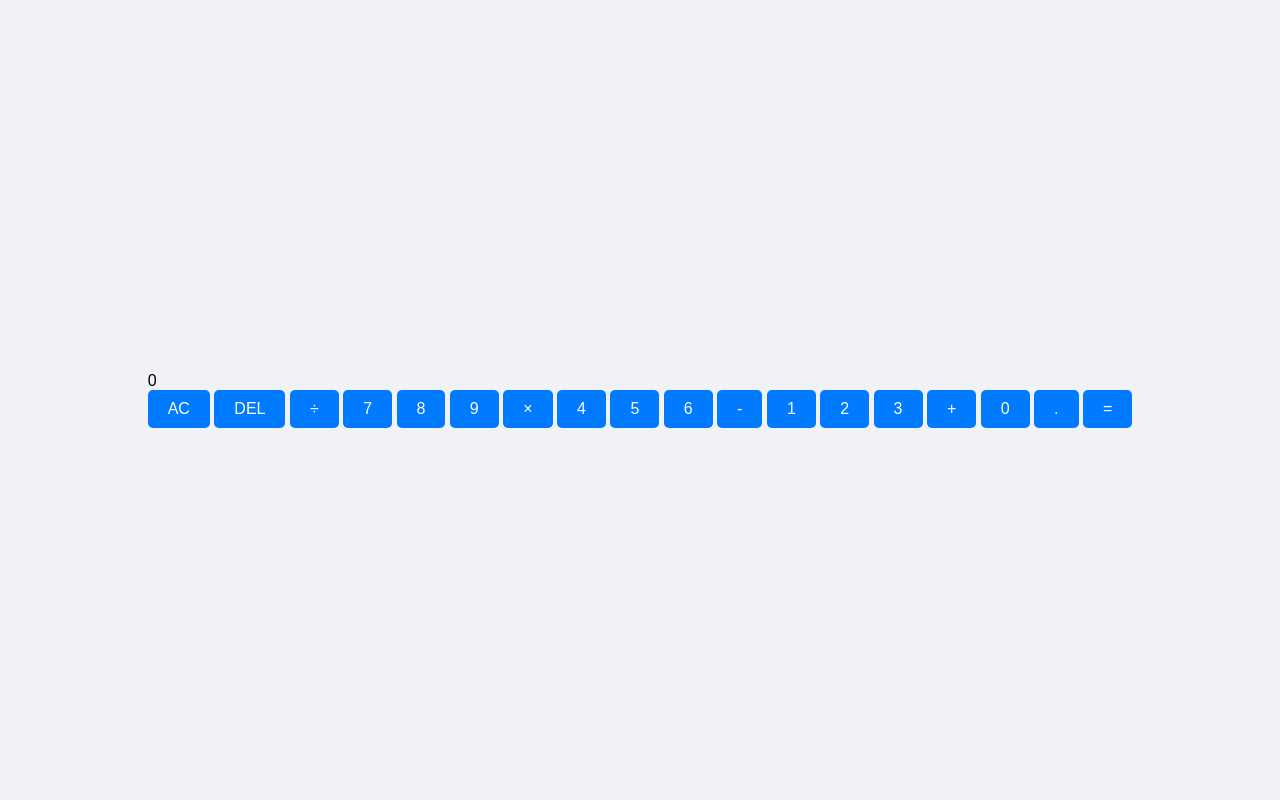
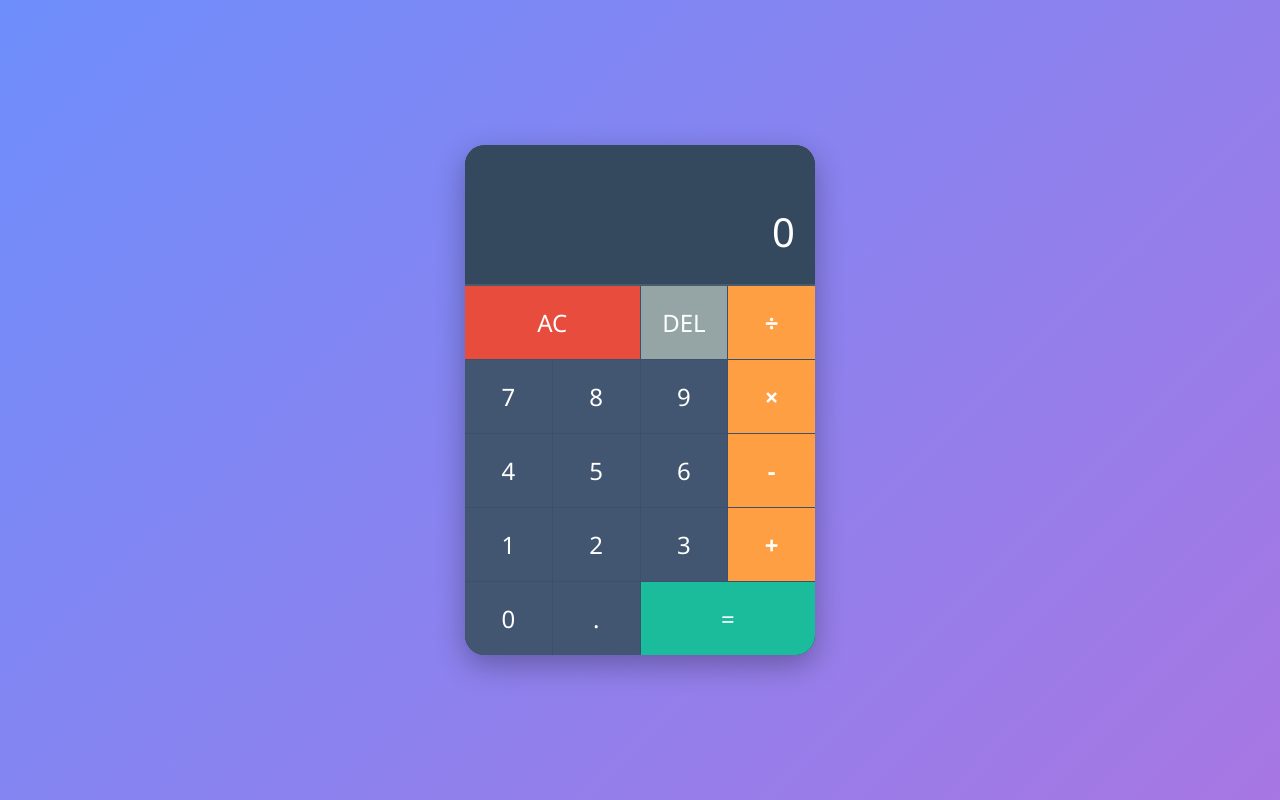
Before and after one commit to SalamancaVrtx/ProyectoEquipo, a plain HTML site: page index.html in a window 1280 px wide. Drawn offline with Linux system fonts and the light colour scheme.

Commit message:
correcion en el diseño, haciendolo mas dinamico

```diff
--- a/style.css
+++ b/style.css
@@ -1,42 +1,143 @@
+
+        * {
+            margin: 0;
+            padding: 0;
+            box-sizing: border-box;
+            font-family: 'Segoe UI', Tahoma, Geneva, Verdana, sans-serif;
+        }
+
         body {
-    font-family: Arial, sans-serif;
-    background-color: #f0f2f5;
+            background: linear-gradient(135deg, #6e8efb, #a777e3);
             display: flex;
             justify-content: center;
             align-items: center;
-    height: 100vh;
-    margin: 0;
+            min-height: 100vh;
+            padding: 20px;
         }
 
-.tarjeta {
-    background-color: white;
-    padding: 40px;
-    border-radius: 10px;
-    box-shadow: 0 4px 8px rgba(0, 0, 0, 0.1);
-    text-align: center;
-    border: 1px solid #ddd;
+        .calculator {
+            background-color: #2c3e50;
+            border-radius: 20px;
+            box-shadow: 0 10px 30px rgba(0, 0, 0, 0.3);
+            width: 350px;
+            overflow: hidden;
         }
 
-h1 {
-    color: #333;
+        .display {
+            background-color: #34495e;
+            padding: 25px 20px;
+            text-align: right;
+            min-height: 120px;
+            display: flex;
+            flex-direction: column;
+            justify-content: flex-end;
+            border-bottom: 2px solid rgba(255, 255, 255, 0.1);
         }
 
-p {
-    color: #666;
-    font-size: 1.1em;
+        .previous-operand {
+            color: rgba(255, 255, 255, 0.7);
+            font-size: 1.2rem;
+            margin-bottom: 10px;
+            min-height: 24px;
+            overflow: hidden;
+            text-overflow: ellipsis;
+        }
+
+        .current-operand {
+            color: white;
+            font-size: 2.5rem;
+            font-weight: 300;
+            overflow: hidden;
+            text-overflow: ellipsis;
+        }
+
+        .buttons-grid {
+            display: grid;
+            grid-template-columns: repeat(4, 1fr);
+            gap: 1px;
+            background-color: #3a506b;
         }
 
         button {
-    background-color: #007bff;
+            border: none;
+            outline: none;
+            background-color: #4a6285;
             color: white;
-    border: none;
-    padding: 10px 20px;
-    border-radius: 5px;
+            font-size: 1.5rem;
+            padding: 20px 10px;
             cursor: pointer;
-    font-size: 1em;
-    transition: background-color 0.3s ease;
+            transition: all 0.2s ease;
         }
 
         button:hover {
-    background-color: #0056b3;
+            background-color: #5b7ba3;
+            transform: translateY(-2px);
         }
+
+        button:active {
+            background-color: #3a506b;
+            transform: translateY(0);
+        }
+
+        .number {
+            background-color: #425672;
+        }
+
+        .number:hover {
+            background-color: #526a8d;
+        }
+
+        .operator {
+            background-color: #ff9f43;
+            font-weight: bold;
+        }
+
+        .operator:hover {
+            background-color: #ffb36b;
+        }
+
+        .span-two {
+            grid-column: span 2;
+            background-color: #e74c3c;
+        }
+
+        .span-two:hover {
+            background-color: #ff6b6b;
+        }
+
+        #equals {
+            background-color: #1abc9c;
+        }
+
+        #equals:hover {
+            background-color: #26de81;
+        }
+
+        #clear {
+            background-color: #e74c3c;
+        }
+
+        #delete {
+            background-color: #95a5a6;
+        }
+
+        #delete:hover {
+            background-color: #bdc3c7;
+        }
+
+        /* Efectos para pantallas pequeñas */
+        @media (max-width: 400px) {
+            .calculator {
+                width: 100%;
+                max-width: 320px;
+            }
+
+            button {
+                padding: 16px 8px;
+                font-size: 1.3rem;
+            }
+
+            .current-operand {
+                font-size: 2rem;
+            }
+        }
```
Lines whose indentation alone changed are shown as unchanged.
